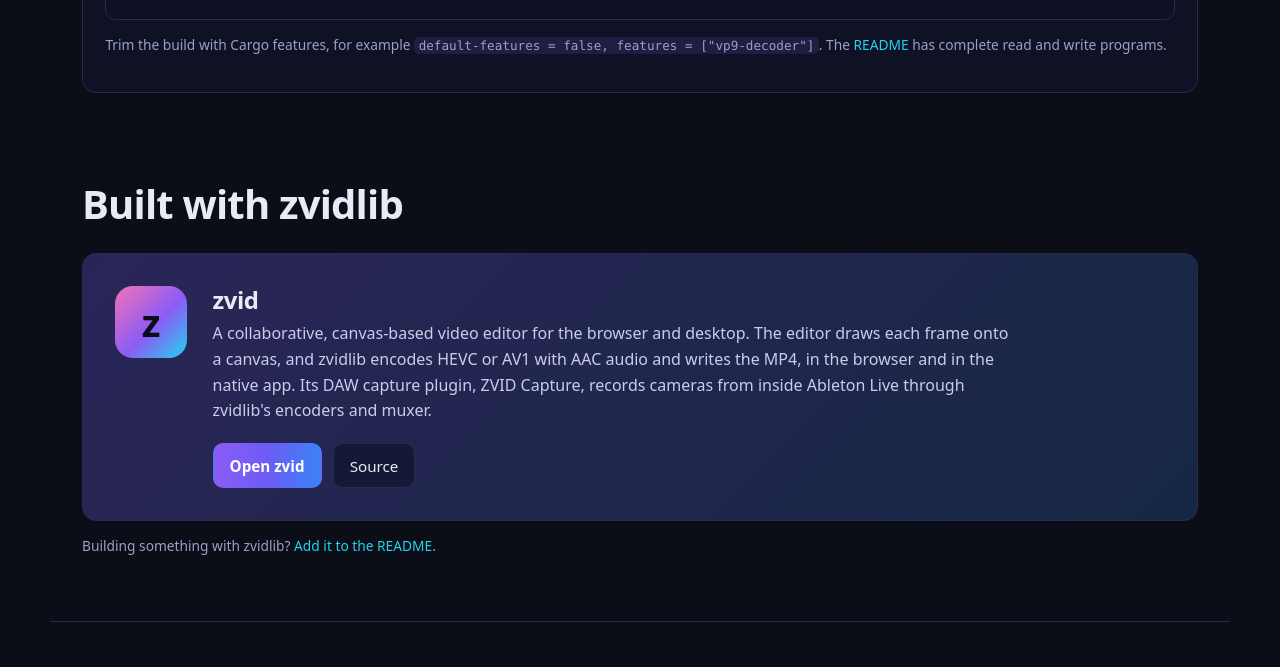
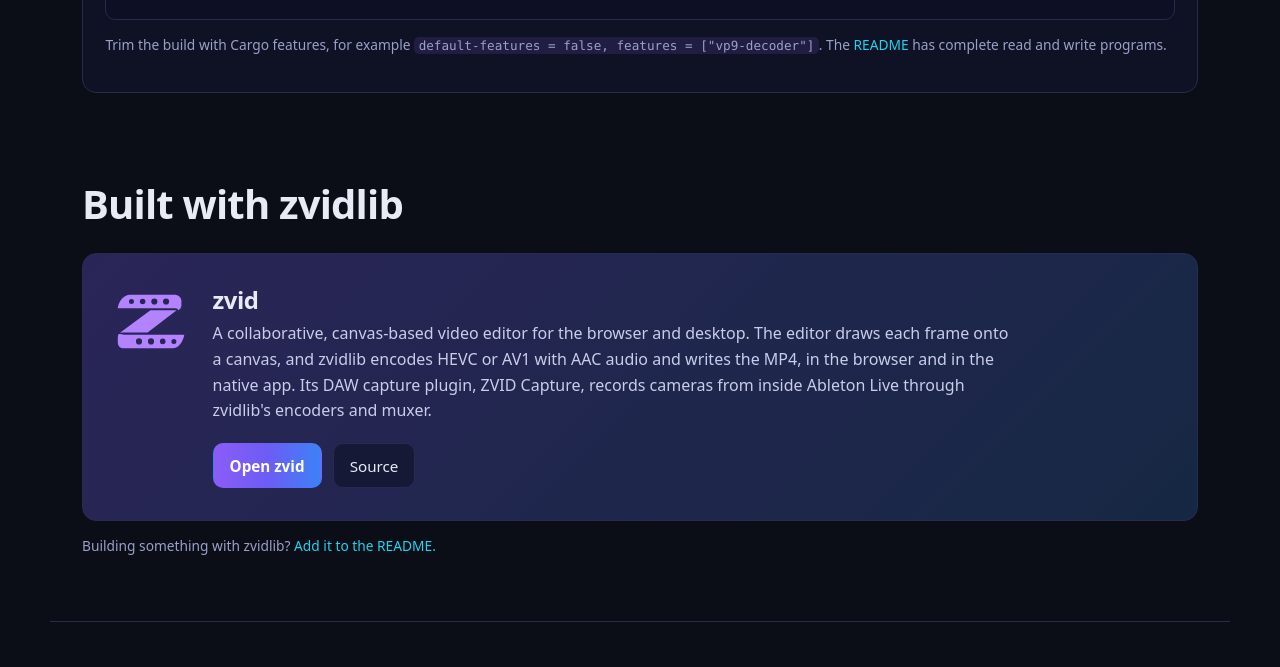
Before and after one commit to lsegal/zvidlib, a plain HTML site: page site/index.html in a window 1280 px wide. Shown: the part 4171-4838 px from the top of the page. Drawn offline with Linux system fonts and the light colour scheme; a script that the page names is missing.

Commit message:
Checkpoint issue #655 progress [skip ci]

```diff
--- a/site/assets/style.css
+++ b/site/assets/style.css
@@ -180,11 +180,10 @@
   background: linear-gradient(135deg, rgba(139, 92, 246, 0.18), rgba(34, 211, 238, 0.08)), var(--panel);
   border: 1px solid var(--line);
 }
-.showcase-mark {
-  width: 4.5rem; height: 4.5rem; border-radius: 18px; display: grid; place-items: center;
-  font: 800 2.4rem/1 system-ui, sans-serif; color: #0b0d17;
-  background: linear-gradient(135deg, var(--pink), var(--violet) 55%, var(--cyan));
-}
+/* zvid's own mark, in zvid's brand colour. */
+.showcase-mark { width: 4.5rem; height: 4.5rem; display: grid; place-items: center; }
+.showcase-mark svg { width: 100%; height: auto; display: block; }
+.showcase-mark path { fill: rgb(178, 130, 255); }
 .showcase-card h3 { margin: 0 0 0.5rem; font-size: 1.5rem; }
 .showcase-card h3 a { color: var(--text); }
 .showcase-card p { color: #c9cdea; margin: 0 0 1.2rem; max-width: 50rem; }
--- a/site/index.html
+++ b/site/index.html
@@ -296,7 +296,7 @@
         <h2>Built with zvidlib</h2>
       </div>
       <article class="showcase-card">
-        <div class="showcase-mark" aria-hidden="true">z</div>
+        <div class="showcase-mark"><svg viewBox="-8 -8 258 212" aria-hidden="true"><path fill-rule="evenodd" d="M 2,48 C 6,26 22,2 46,2 H 204 C 219,2 230,11 230,25 V 40 C 230,48 225,54 217,58 C 220,52 213,50 202,50 H 5 Q 1,50 2,48 Z M 51,26 m -9,0 a 9,9 0 1,0 18,0 a 9,9 0 1,0 -18,0 Z M 91,26 m -10,0 a 10,10 0 1,0 20,0 a 10,10 0 1,0 -20,0 Z M 133,26 m -11,0 a 11,11 0 1,0 22,0 a 11,11 0 1,0 -22,0 Z M 175,26 m -11,0 a 11,11 0 1,0 22,0 a 11,11 0 1,0 -22,0 Z"></path><path d="M 119,57 H 213 L 109,137 H 17 Q 9,137 5,142 Z"></path><path fill-rule="evenodd" d="M 4,144 C 8,140 15,145 26,145 H 236 Q 241,145 240,149 C 234,171 221,194 198,194 H 25 C 10,194 2,185 2,173 V 157 Q 2,149 4,144 Z M 78,169 m -11,0 a 11,11 0 1,0 22,0 a 11,11 0 1,0 -22,0 Z M 121,169 m -11,0 a 11,11 0 1,0 22,0 a 11,11 0 1,0 -22,0 Z M 163,169 m -10,0 a 10,10 0 1,0 20,0 a 10,10 0 1,0 -20,0 Z M 203,169 m -9,0 a 9,9 0 1,0 18,0 a 9,9 0 1,0 -18,0 Z"></path></svg></div>
         <div>
           <h3><a href="https://zvid.lsegal.workers.dev">zvid</a></h3>
           <p>
```
